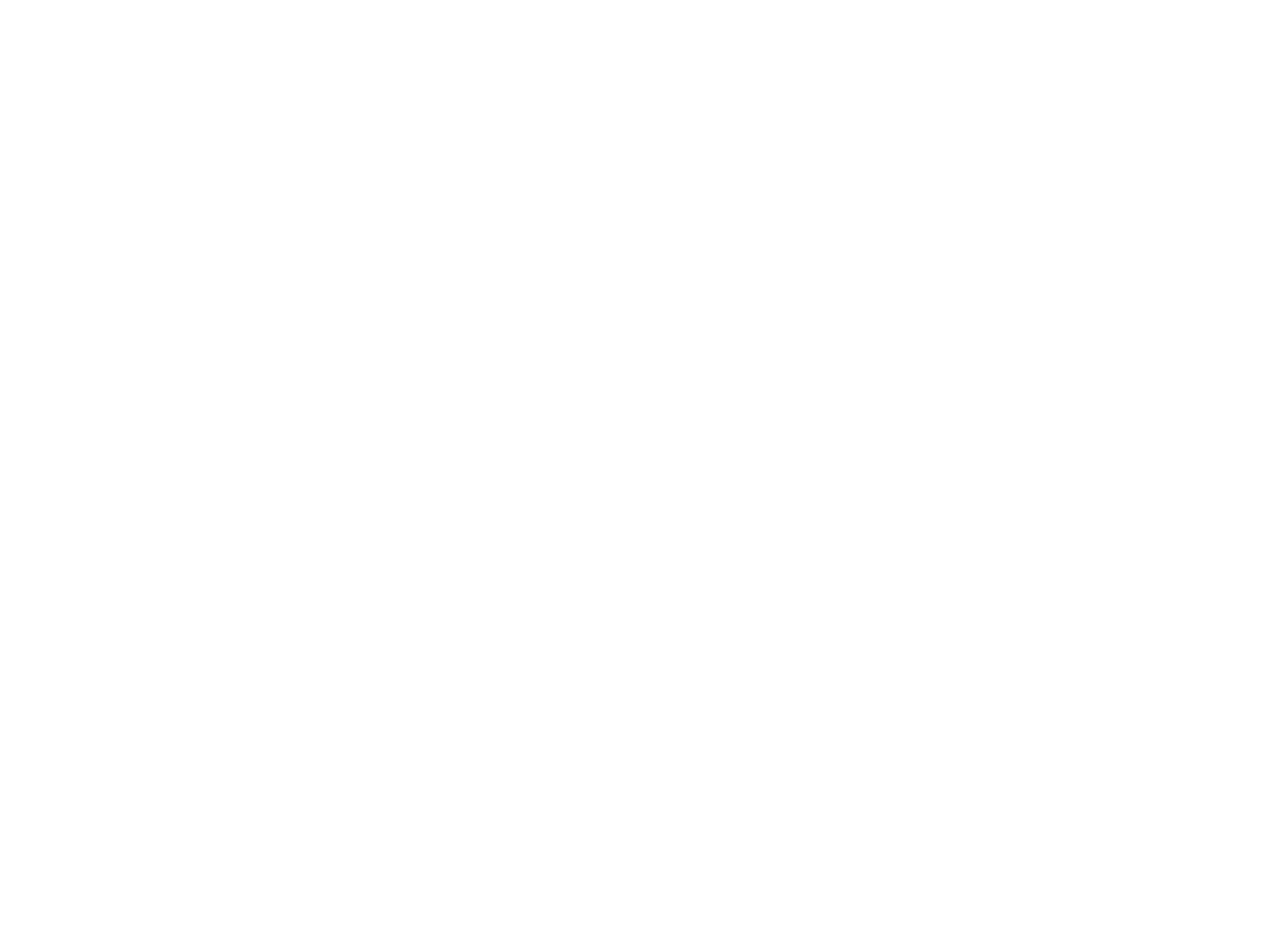
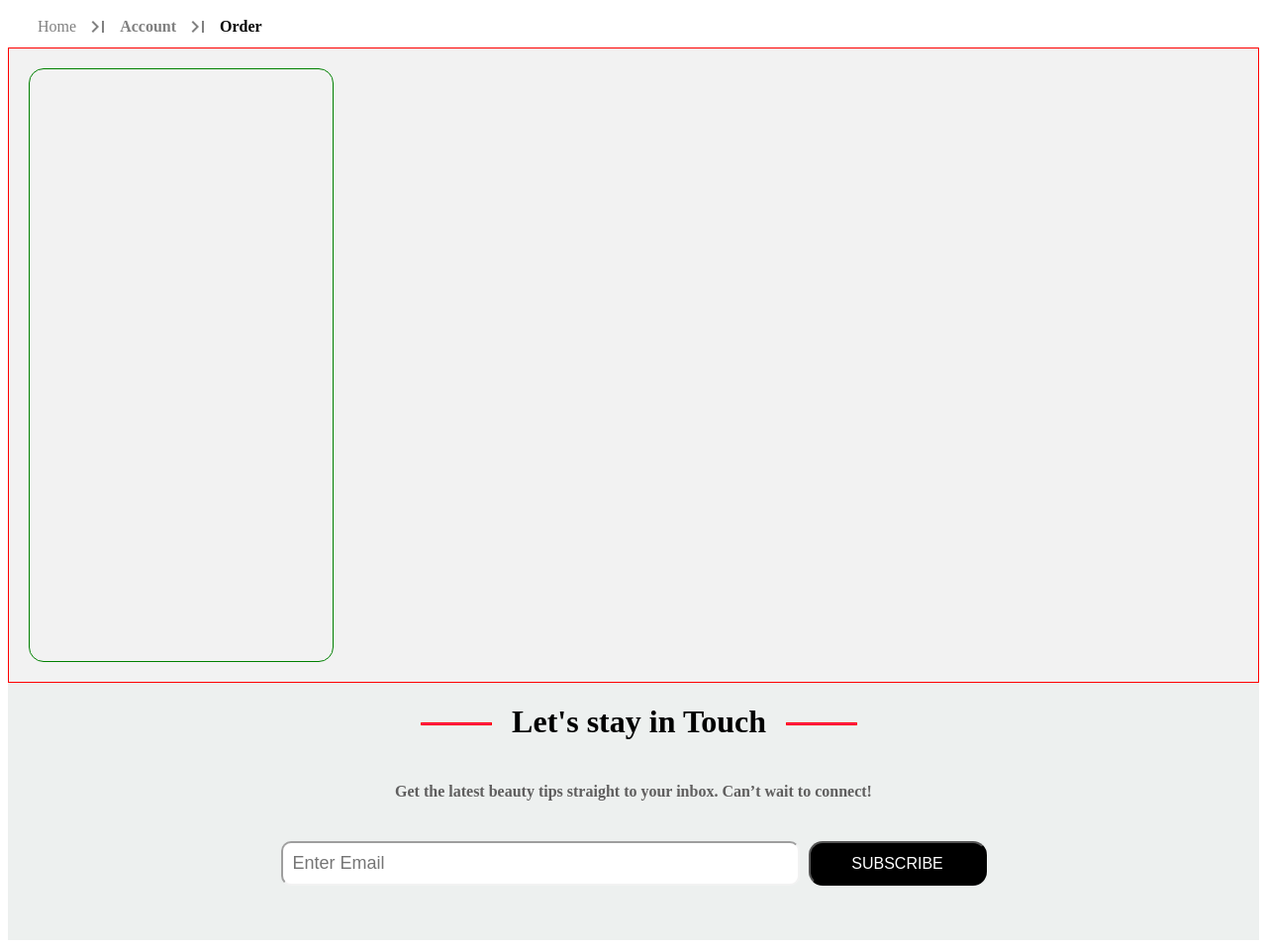
Before and after one commit to akhtarfaizan20/Blush-Beauty, a website: page profilepage.html in a window 1280 px wide. Shown: the whole page at 99% size. Before the commit the page ends 800 px from the top, so only its background shows below. Drawn offline with nearby package versions, Linux system fonts and the light colour scheme.

Commit message:
profilepagein progress

```diff
--- a/profilepage.html
+++ b/profilepage.html
@@ -5,8 +5,79 @@
     <meta http-equiv="X-UA-Compatible" content="IE=edge">
     <meta name="viewport" content="width=device-width, initial-scale=1.0">
     <title>Profilepage</title>
+
+    <link rel="stylesheet" href="https://fonts.googleapis.com/css2?family=Material+Symbols+Outlined:opsz,wght,FILL,GRAD@20..48,100..700,0..1,-50..200" />
+
+    <style>
+        #profilediv1{
+             display :flex ;
+             height:40px;
+             border:px solid red
+        }
+        #profilediv1>div{
+            margin-left: 20px;
+            padding:10px;
+        }
+        #profilemid{
+            display:flex;
+            border:1px solid red;
+            height:600px;
+            background-color:#f2f2f2;
+            padding:20px
+        }
+        #profilemid>div:nth-child(1){
+            width:25%;
+            border:1px solid green;
+            border-radius: 15px;
+        }
+        #profilebottom{
+            background-color:#edf0ef;
+            border:px solid green;
+            height:260px;
+            text-align: center;
+        }
+        #subscribebtn{
+            margin-left: 5px;
+        background-color: black;
+        color:white;
+        font-size: 16px;
+        width: 180px;
+        border-radius: 14px;
+        height: 45px;
+        margin-top: 20px;
+        }
+        #pb1{
+            display:flex;
+            margin-left: 33%;
+        }
+    </style>
 </head>
 <body>
+    <div id="navbar"></div>
+    <div id="profilediv1">
+        <div style="color:grey">Home</div>
+       <span style="margin-top:7px;color:grey" class="material-symbols-outlined"> last_page</span>
+        <div style="margin-left:0px;font-weight: bold ;color:grey">Account</div>
+        <span style="margin-top:7px;color:grey" class="material-symbols-outlined"> last_page</span>
+        <div style="margin-left:0px;font-weight: bold ;">Order</div>
+    </div>
+    <!-- mid section  -->
+    <div id="profilemid">
+        <div></div>
+        <div></div>
+    </div>
+    <!--Let stay in touch part whole div -->
+    <div id="profilebottom">
+        <div id="pb1">
+            <div style="border:1px solid red;width:70px;height:1px;background-color: #fc2779;margin-top: 40px;margin-right: 20px;"></div>
+            <h1>Let's stay in Touch</h1>
+            <div style="border:1px solid red;width:70px;height:1px;background-color: #fc2779;margin-top: 40px;margin-left: 20px;"></div>
+        </div>
 
+        <h4 style="color:#5f5e5e">Get the latest beauty tips straight to your inbox. Can’t wait to connect!</h4>
+        <input style="padding: 10px;outline:none;width:500px;border-radius: 10px;border-color: #f2f2f2;font-size: 18px;" type="email" placeholder="Enter Email">
+        <button id="subscribebtn">SUBSCRIBE</button>
+    </div>
+    <div id="footer"></div>
 </body>
 </html>
```
Also changed, not shown: cartpage.html (+1 -0 lines).
